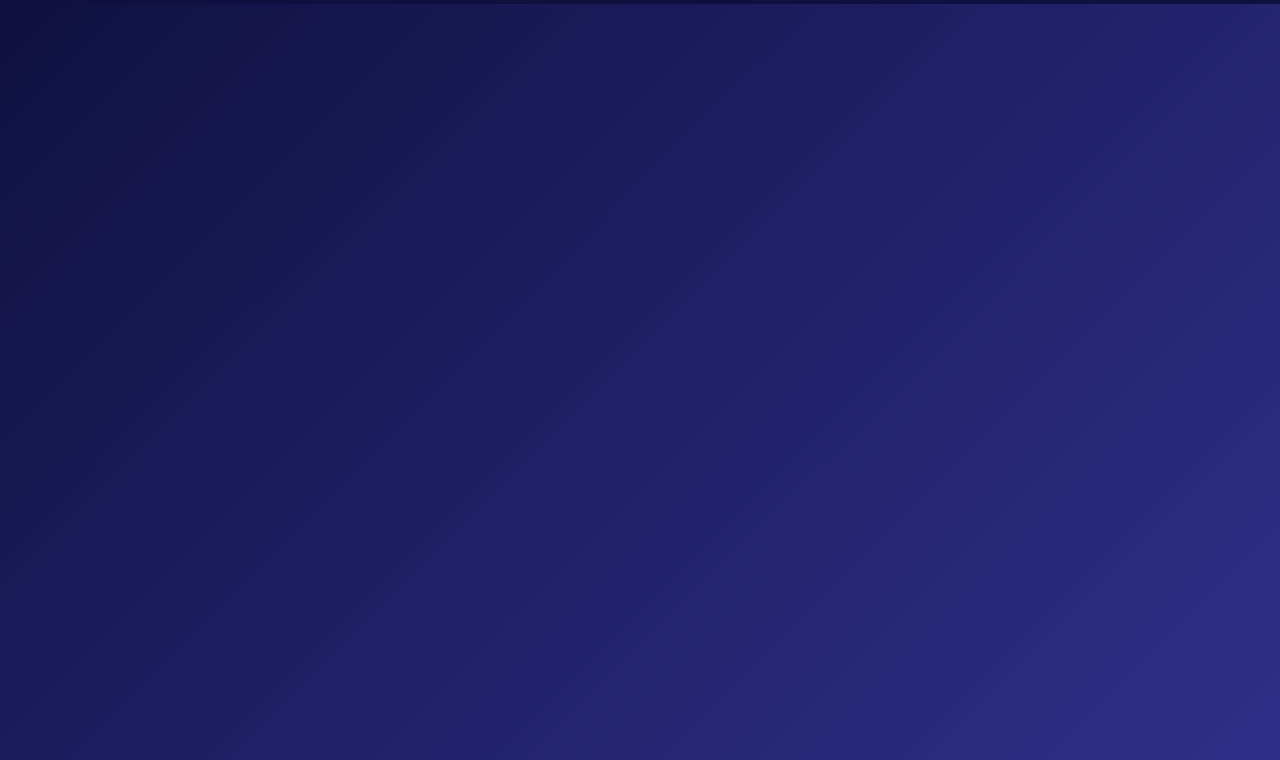
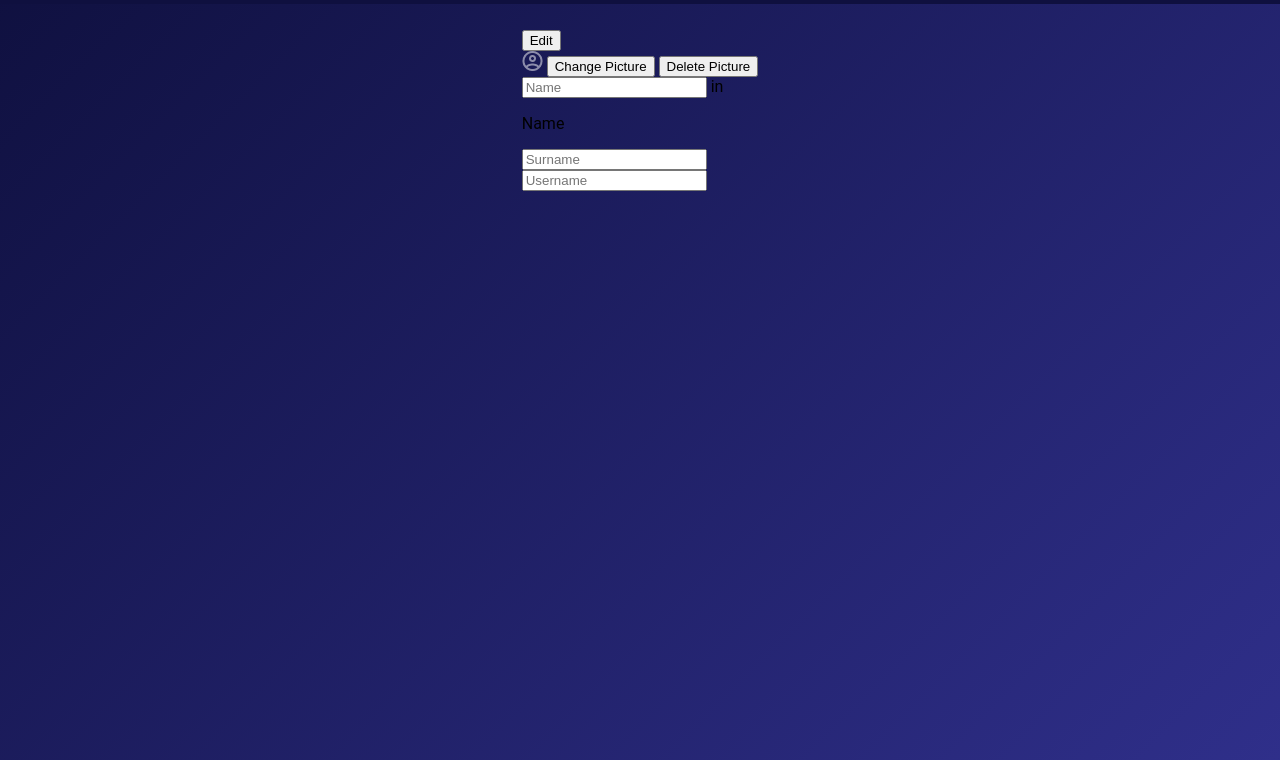
Before and after one commit to ninarada/FESBook, a plain HTML site: page profile.html in a window 1280 px wide. Shown: the part 40-800 px from the top of the page. Drawn offline with Linux system fonts and the light colour scheme.

Commit message:
Update profile.html

```diff
--- a/profile.html
+++ b/profile.html
@@ -21,4 +21,26 @@
       <img src="pics/icons/menu.png" />
     </span>
   </nav>
+  <main>
+    <button type="button" class="edit-btn">Edit</button>
+    <div class="card-profil-container">
+      <span class="profile-img">
+        <img src="pics/icons/profil.png" />
+        <button type="button" class="change-img-btn">Change Picture</button>
+        <button type="button" class="del-img-btn">Delete Picture</button>
+      </span>
+    </div>
+    <div class="name-container">
+      <span class="">
+        <input type="text" name="name" id="name" placeholder="Name" />
+        in
+        <p>Name</p>
+      </span>
+
+      <input type="text" name="surname" id="surname" placeholder="Surname" />
+    </div>
+    <div class="data-container">
+      <input type="text" name="username" id="username" placeholder="Username" />
+    </div>
+  </main>
 </body>
```
